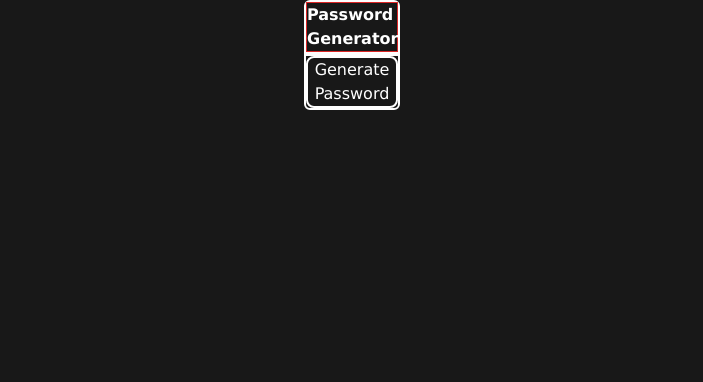
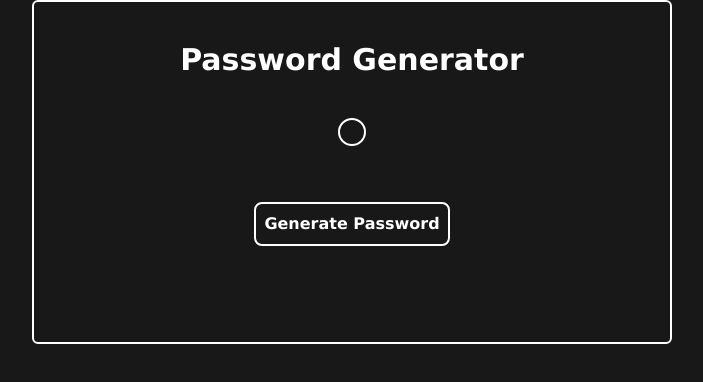
Before and after one commit to Killdroid2342/password-generator, a React (Create React App) app: page / in a window 1280 px wide. Shown: the top 382 px of the page, without its empty margins (288-991 px from the left). Built offline with nearby package versions, Linux system fonts and the light colour scheme; the HTML template or start-up script is replaced by a standard one.

Commit message:
done css for generator

```diff
--- a/src/PasswordGen/PasswordGen.js
+++ b/src/PasswordGen/PasswordGen.js
@@ -3,20 +3,24 @@ import React, { useState } from 'react';
 const PasswordGen = () => {
   document.title = 'Password Generator';
   const [password, setPassword] = useState('');
+
   const getRandomPassword = () => {
-    let max = '99999999';
-    setPassword(Math.round(Math.random() * max));
+    // let test = 'ABCDEFGHIJKLMNOPQRSTUVWXYZ';
+    let max = `99999999`;
+    setPassword(Math.floor(Math.random() * max));
   };
   return (
-    <div className='flex flex-col items-center justify-center'>
-      <div className='border-2 border-white w-24 rounded-md '>
-        <h1 className='font-bold border border-red-600 text-white'>
+    <div className='flex flex-col items-center justify-center my-auto  '>
+      <div className=' border-2 border-white w-1/2 rounded-md flex flex-col items-center pb-24'>
+        <h1 className='font-bold text-3xl text-white mt-10'>
           Password Generator
         </h1>
-        <p className='border-2 border-white text-white'>{password}</p>
+        <p className='border-2 border-white text-white p-3 rounded-2xl mt-10 font-bold '>
+          {password}
+        </p>
         <button
           onClick={getRandomPassword}
-          className='rounded-lg border-2 border-white text-white'
+          className='rounded-lg border-2 border-white text-white mt-14 p-2 font-bold'
         >
           Generate Password
         </button>
```
